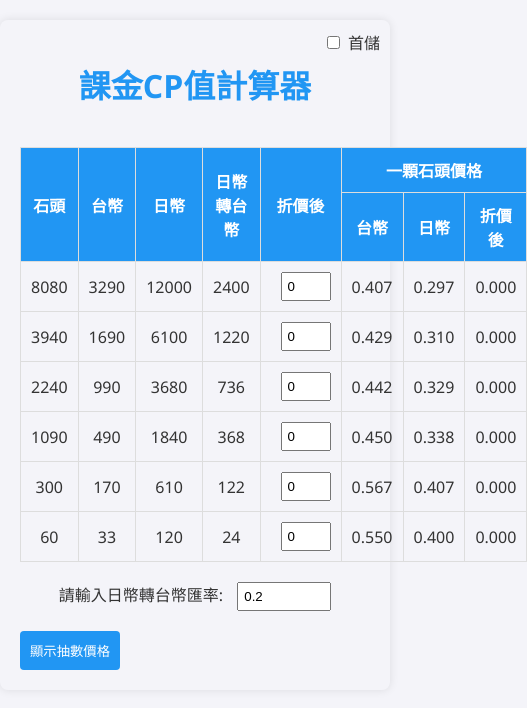
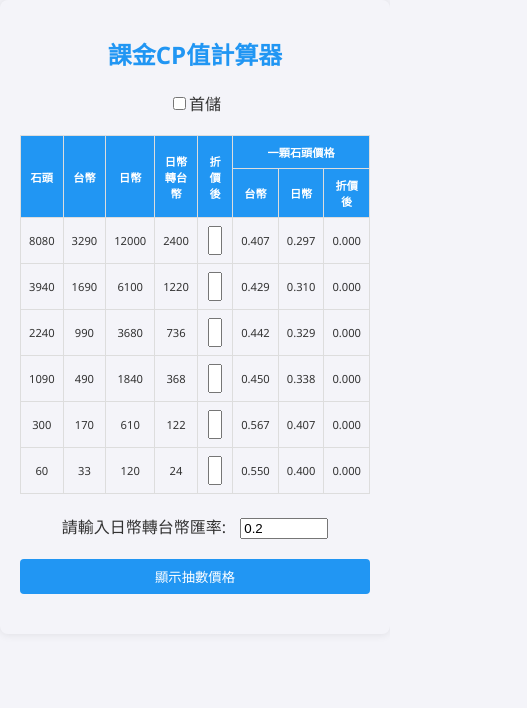
Before and after one commit to imaggieivy/CP_Value_Calculator.github.io, a plain HTML site: page index.html in a window 390 px wide. Shown: the whole page, 527 px wide, since content can reach past the window. Drawn offline with Linux system fonts and the light colour scheme.

Commit message:
Update index.html for mobile page

```diff
--- a/index.html
+++ b/index.html
@@ -10,63 +10,54 @@
             font-family: 'Segoe UI', Tahoma, Geneva, Verdana, sans-serif;
             background-color: #f4f4f9;
             color: #333;
-            max-width: 900px;
-            margin: 20px auto;
+            max-width: 100%;
+            margin: 0 auto;
             padding: 20px;
             box-shadow: 0 0 10px rgba(0, 0, 0, 0.1);
             border-radius: 8px;
-            position: relative;
         }
         h1 {
             text-align: center;
             color: #2196F3;
-            margin-bottom: 40px;
+            margin-bottom: 20px;
+            font-size: 1.5em;
         }
         table {
-            width: 100%;
             border-collapse: collapse;
-            margin-top: 20px;
+            margin: 20px auto; /* 將表格居中並添加上邊距 */
         }
         th, td {
             border: 1px solid #ddd;
             padding: 10px;
             text-align: center;
+            font-size: 0.9em;
         }
         th {
             background-color: #2196F3;
             color: white;
         }
         .checkbox-container {
-            position: absolute;
-            top: 10px;
-            right: 10px;
+            position: relative;
             display: flex;
+            justify-content: center;
             align-items: center;
         }
-        .checkbox-container label {
-            margin-left: 5px;
-        }
         .discount-column {
-            max-width: 60px;
-            width: 60px;
-            text-align: center;
+            width: 100px;
         }
         .discount-column input {
-            max-width: 50px;
-            width: 100%;
+            width: 80%;
             box-sizing: border-box;
+            padding: 5px;
+            margin: 0 auto;
+            display: block;
         }
-        input[type="number"] {
-            width: 80px;
-            padding: 5px;
+        #globalYenToNtRate {
+            max-width: 80px;
             margin-left: 10px;
-        }
-        #drawSettings {
-            display: none; /* 默认隐藏 */
         }
         .toggle-button {
             margin-top: 20px;
-            display: block;
             text-align: center;
             padding: 10px;
             background-color: #2196F3;
@@ -74,9 +65,30 @@
             border: none;
             border-radius: 4px;
             cursor: pointer;
+            display: block; /* 保證按鈕是塊級元素 */
+            margin: 20px auto; /* 將按鈕居中 */
         }
         .toggle-button:hover {
             background-color: #1976D2;
+        }
+        /* 桌面設備樣式 */
+        @media (min-width: 601px) {
+            table, .toggle-button {
+                width: 80%; /* 大螢幕時將寬度設為80% */
+            }
+        }
+        /* 小螢幕設備的響應式設計調整 */
+        @media (max-width: 600px) {
+            th, td {
+                font-size: 0.7em;
+                padding: 8px;
+            }
+            .toggle-button {
+                padding: 8px;
+            }
+            table, .toggle-button {
+                width: 100%; /* 小螢幕時寬度設為100% */
+            }
         }
     </style>
 </head>
@@ -93,7 +105,7 @@
         <th rowspan="2">台幣</th>
         <th rowspan="2">日幣</th>
         <th rowspan="2">日幣轉台幣</th>
-        <th rowspan="2" class="discount-column">折價後</th>
+        <th rowspan="2">折價後</th>
         <th colspan="3">一顆石頭價格</th>
     </tr>
     <tr>
@@ -103,17 +115,15 @@
     </tr>
     </thead>
     <tbody id="stoneTable">
-        <!-- 数据行会通过JS插入 -->
+        <!-- 資料行會透過JS插入 -->
     </tbody>
 </table>
 <div style="margin-top: 20px; text-align: center;">
     <label for="globalYenToNtRate">請輸入日幣轉台幣匯率:</label>
     <input type="number" value="0.2" step="0.01" id="globalYenToNtRate" oninput="calculatePrices()">
 </div>
-<!-- 控制显示和隐藏的按钮 -->
 <button class="toggle-button" onclick="toggleDrawSettings()">顯示抽數價格</button>
-<!-- 抽數和價格信息 -->
-<div id="drawSettings">
+<div id="drawSettings" style="display: none;">
     <table>
         <thead>
         <tr>
@@ -127,7 +137,6 @@
         </tr>
         </thead>
         <tbody id="xDrawPriceTable">
-            <!-- x抽價格行将通过JS插入 -->
         </tbody>
     </table>
     <div style="margin-top: 20px; text-align: center;">
@@ -144,8 +153,7 @@
         { stoneCount: 300, ntPrice: 170, yenPrice: 610 },
         { stoneCount: 60, ntPrice: 33, yenPrice: 120 }
     ];
-
-    // 初始化表格数据
+    // 初始化表格數據
     function initTable() {
         const tableBody = document.getElementById('stoneTable');
         tableBody.innerHTML = ''; // 清空表格內容
@@ -163,38 +171,37 @@
             `;
             tableBody.appendChild(row);
         });
-        calculatePrices(); // 初始化时计算价格
+        calculatePrices(); // 初始化時計算價格
     }
-
-    // 计算每行的数据
+    // 計算每一行的數據
     function calculatePrices() {
         const exchangeRate = parseFloat(document.getElementById('globalYenToNtRate').value) || 0;
-        const drawCount = parseInt(document.getElementById('drawCount').value) || 10; // 获取自定义的抽数
-        document.getElementById('drawPriceHeader').textContent = `${drawCount}抽價格`; // 更新表头
+        const drawCount = parseInt(document.getElementById('drawCount').value) || 10; // 取得自定義的抽數
+        document.getElementById('drawPriceHeader').textContent = `${drawCount}抽價格`; // 更新表頭
 
         const xDrawPriceTableBody = document.getElementById('xDrawPriceTable');
-        xDrawPriceTableBody.innerHTML = ''; // 清空价格表格内容
+        xDrawPriceTableBody.innerHTML = ''; // 清空價格表格內容
         stoneData.forEach((data, index) => {
             let stoneCount = data.stoneCount;
             const ntPrice = data.ntPrice;
             const yenPrice = data.yenPrice;
             if (document.getElementById('doubleStonesCheckbox').checked) {
-                stoneCount *= 2; // 如果选择双倍，则石头数量翻倍
+                stoneCount *= 2; // 如果選擇雙倍則石頭數量翻倍
             }
             const discountPrice = parseFloat(document.getElementById(`discountPrice-${index}`).value) || 0;
             const yenToNt = Math.round(yenPrice * exchangeRate);
             const ntPerStone = ntPrice / stoneCount;
             const yenPerStone = yenToNt / stoneCount;
             const discountPerStone = discountPrice / stoneCount || 0;
-            // 更新一顆石頭價格表格中的计算结果
+            // 更新一顆石頭價格表格中的計算結果
             document.getElementById(`stoneCount-${index}`).textContent = stoneCount;
             document.getElementById(`yenToNt-${index}`).textContent = yenToNt;
             document.getElementById(`ntPerStone-${index}`).textContent = ntPerStone.toFixed(3);
             document.getElementById(`yenPerStone-${index}`).textContent = yenPerStone.toFixed(3);
             document.getElementById(`discountPerStone-${index}`).textContent = discountPerStone.toFixed(3);
 
-            // 计算 x 抽價格
-            const requiredStones = drawCount * 160; // 根据输入的抽数动态计算所需的总石头数
+            // 計算 x 抽價格
+            const requiredStones = drawCount * 160; // 根據輸入的抽數動態計算所需的總石頭數
             const xDrawNtPrice = Math.round(ntPerStone * requiredStones);
             const xDrawYenPrice = Math.round(yenPerStone * requiredStones);
             const xDrawDiscountPrice = Math.round(discountPerStone * requiredStones);
@@ -209,13 +216,11 @@
             xDrawPriceTableBody.appendChild(xDrawRow);
         });
     }
-
-    // 切换双倍石头属性
+    // 切換雙倍石頭屬性
     function toggleDoubleStones() {
         calculatePrices();
     }
-
-    // 控制抽數设置的显示和隐藏
+    // 控制抽數設置的顯示和隱藏
     function toggleDrawSettings() {
         const drawSettings = document.getElementById('drawSettings');
         const button = document.querySelector('.toggle-button');
@@ -223,7 +228,6 @@
         drawSettings.style.display = isHidden ? 'block' : 'none';
         button.textContent = isHidden ? '隱藏抽數價格' : '顯示抽數價格';
     }
-
     // 初始化表格
     initTable();
 </script>
```
